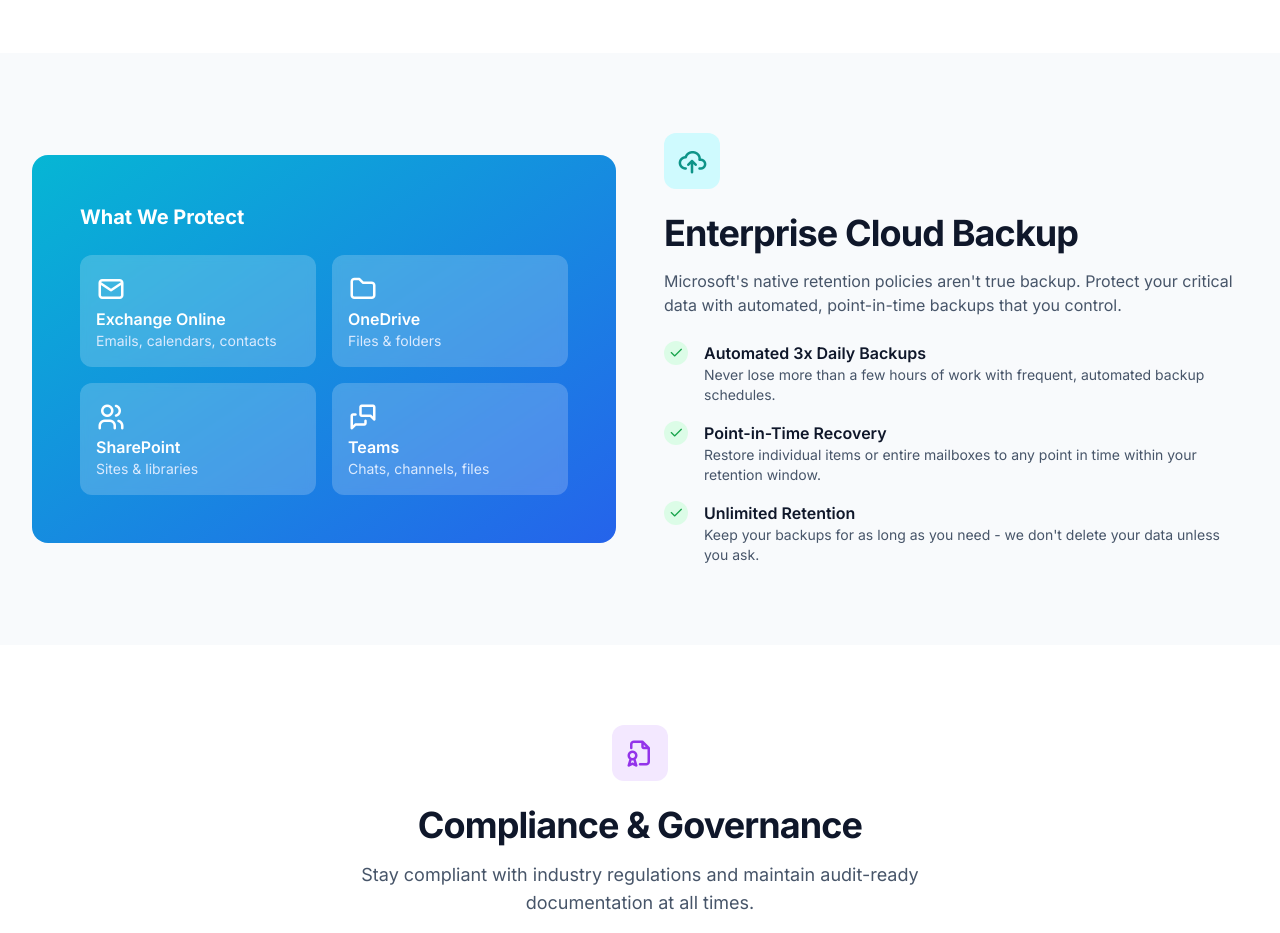
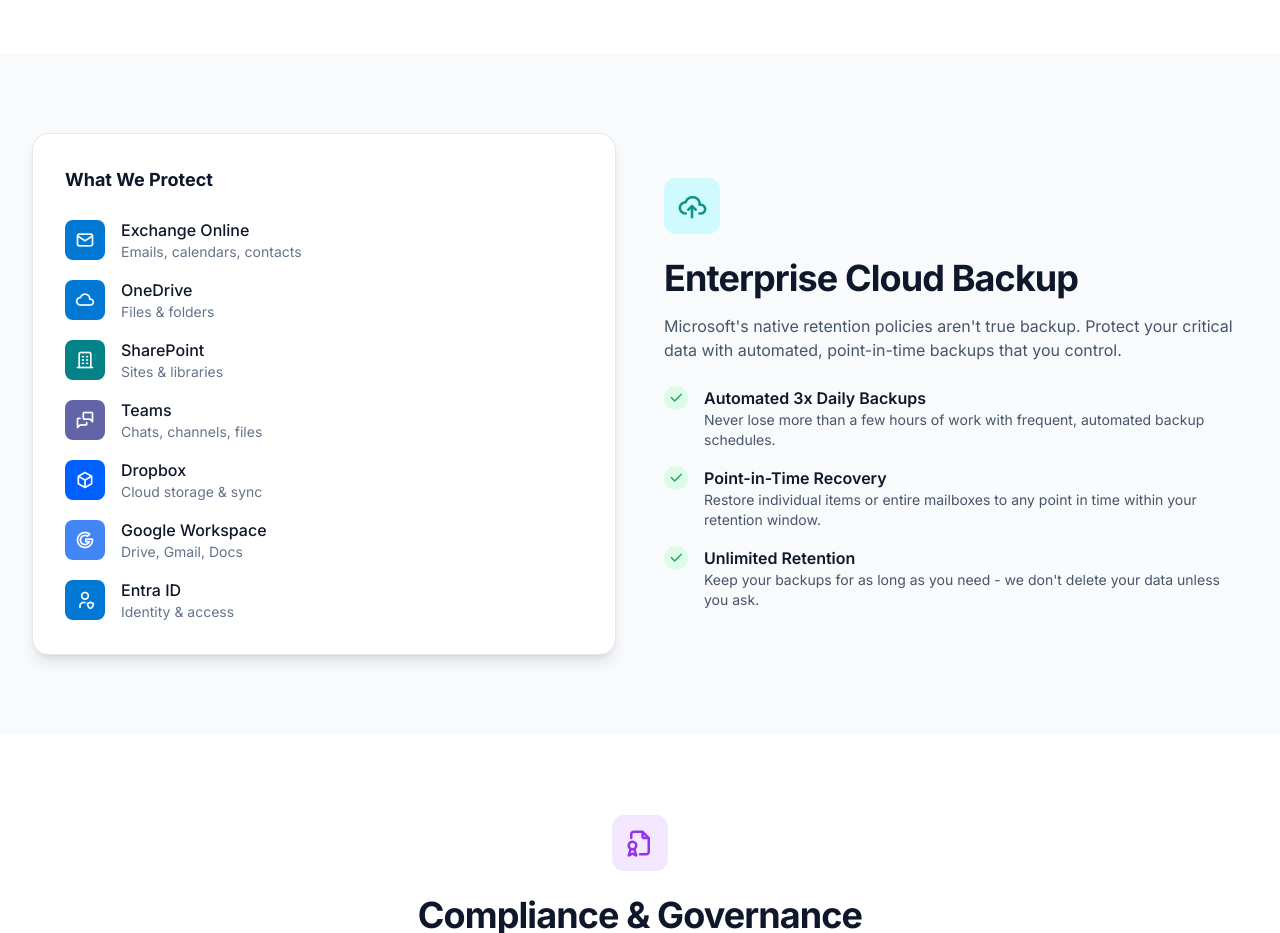
Before and after one commit to alexwilberyoung/TrustLayer, a website: page services.html in a window 1280 px wide. Shown: the part 960-1893 px from the top of the page. Drawn offline with Linux system fonts and the light colour scheme.

Commit message:
some changes

```diff
--- a/services.html
+++ b/services.html
@@ -123,28 +123,71 @@
   <section class="py-20 bg-slate-50" id="backup">
     <div class="mx-auto max-w-7xl px-4 sm:px-6 lg:px-8">
       <div class="grid lg:grid-cols-2 gap-12 items-center">
-        <div class="order-2 lg:order-1 bg-gradient-to-br from-cyan-500 to-blue-600 rounded-2xl p-8 lg:p-12 text-white">
-          <h3 class="text-xl font-bold mb-6">What We Protect</h3>
-          <div class="grid grid-cols-2 gap-4">
-            <div class="bg-white/20 rounded-xl p-4 backdrop-blur-sm">
-              <i class="ti ti-mail text-3xl mb-3"></i>
-              <div class="font-semibold">Exchange Online</div>
-              <div class="text-sm text-blue-100">Emails, calendars, contacts</div>
+        <div class="order-2 lg:order-1 bg-white rounded-2xl p-8 shadow-lg border border-slate-200">
+          <h3 class="text-lg font-bold text-slate-900 mb-6">What We Protect</h3>
+          <div class="space-y-4">
+            <div class="flex items-center gap-4">
+              <div class="w-10 h-10 rounded-lg flex items-center justify-center" style="background-color: #0078d4;">
+                <i class="ti ti-mail text-xl text-white"></i>
+              </div>
+              <div>
+                <div class="font-medium text-slate-900">Exchange Online</div>
+                <div class="text-sm text-slate-500">Emails, calendars, contacts</div>
+              </div>
             </div>
-            <div class="bg-white/20 rounded-xl p-4 backdrop-blur-sm">
-              <i class="ti ti-folder text-3xl mb-3"></i>
-              <div class="font-semibold">OneDrive</div>
-              <div class="text-sm text-blue-100">Files & folders</div>
+            <div class="flex items-center gap-4">
+              <div class="w-10 h-10 rounded-lg flex items-center justify-center" style="background-color: #0078d4;">
+                <i class="ti ti-cloud text-xl text-white"></i>
+              </div>
+              <div>
+                <div class="font-medium text-slate-900">OneDrive</div>
+                <div class="text-sm text-slate-500">Files & folders</div>
+              </div>
             </div>
-            <div class="bg-white/20 rounded-xl p-4 backdrop-blur-sm">
-              <i class="ti ti-users text-3xl mb-3"></i>
-              <div class="font-semibold">SharePoint</div>
-              <div class="text-sm text-blue-100">Sites & libraries</div>
+            <div class="flex items-center gap-4">
+              <div class="w-10 h-10 rounded-lg flex items-center justify-center" style="background-color: #038387;">
+                <i class="ti ti-building text-xl text-white"></i>
+              </div>
+              <div>
+                <div class="font-medium text-slate-900">SharePoint</div>
+                <div class="text-sm text-slate-500">Sites & libraries</div>
+              </div>
             </div>
-            <div class="bg-white/20 rounded-xl p-4 backdrop-blur-sm">
-              <i class="ti ti-messages text-3xl mb-3"></i>
-              <div class="font-semibold">Teams</div>
-              <div class="text-sm text-blue-100">Chats, channels, files</div>
+            <div class="flex items-center gap-4">
+              <div class="w-10 h-10 rounded-lg flex items-center justify-center" style="background-color: #6264a7;">
+                <i class="ti ti-messages text-xl text-white"></i>
+              </div>
+              <div>
+                <div class="font-medium text-slate-900">Teams</div>
+                <div class="text-sm text-slate-500">Chats, channels, files</div>
+              </div>
+            </div>
+            <div class="flex items-center gap-4">
+              <div class="w-10 h-10 rounded-lg flex items-center justify-center" style="background-color: #0061ff;">
+                <i class="ti ti-box text-xl text-white"></i>
+              </div>
+              <div>
+                <div class="font-medium text-slate-900">Dropbox</div>
+                <div class="text-sm text-slate-500">Cloud storage & sync</div>
+              </div>
+            </div>
+            <div class="flex items-center gap-4">
+              <div class="w-10 h-10 rounded-lg flex items-center justify-center" style="background-color: #4285f4;">
+                <i class="ti ti-brand-google text-xl text-white"></i>
+              </div>
+              <div>
+                <div class="font-medium text-slate-900">Google Workspace</div>
+                <div class="text-sm text-slate-500">Drive, Gmail, Docs</div>
+              </div>
+            </div>
+            <div class="flex items-center gap-4">
+              <div class="w-10 h-10 rounded-lg flex items-center justify-center" style="background-color: #0078d4;">
+                <i class="ti ti-user-shield text-xl text-white"></i>
+              </div>
+              <div>
+                <div class="font-medium text-slate-900">Entra ID</div>
+                <div class="text-sm text-slate-500">Identity & access</div>
+              </div>
             </div>
           </div>
         </div>
```
Also changed, not shown: index.html (+1 -3 lines).
